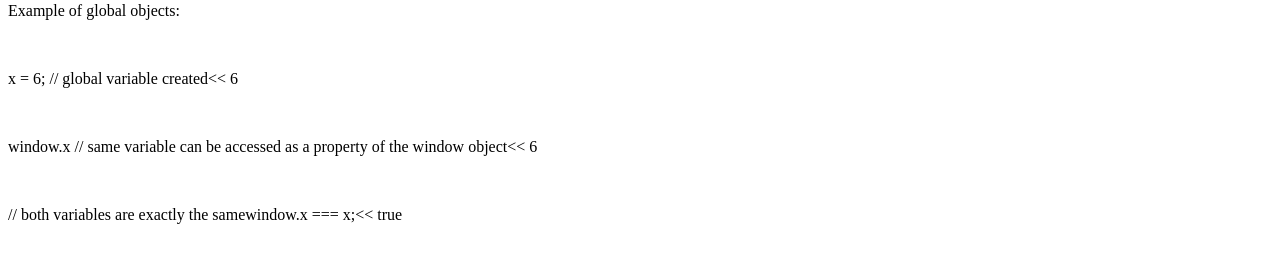
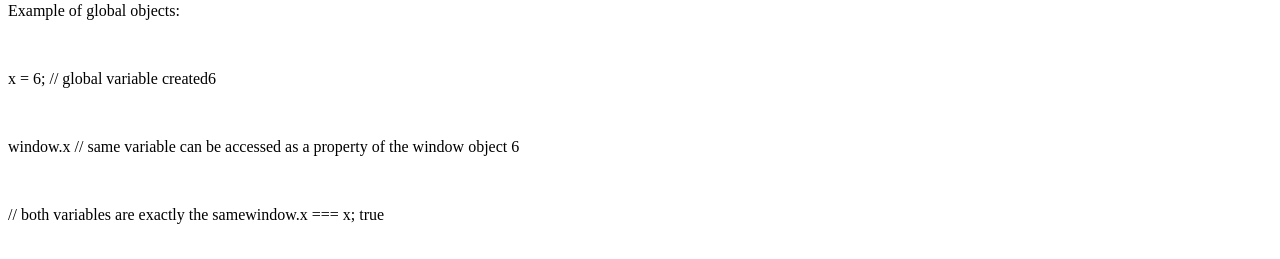
Before and after one commit to kevinalexandertello/WDD330, a website: page wdd330week9.html in a window 1280 px wide. Shown: the part 406-665 px from the top of the page. Drawn offline with Linux system fonts and the light colour scheme.

Commit message:
Update wdd330week9.html

```diff
--- a/wdd330week9.html
+++ b/wdd330week9.html
@@ -27,12 +27,12 @@
     <br>
     <p>Example of global objects:</p>
     <br>
-    <p> x = 6;  // global variable created<< 6
+    <p> x = 6;  // global variable created6
     </p>
     <br>
-     <p>window.x // same variable can be accessed as a property of the window object<< 6</p>
+     <p>window.x // same variable can be accessed as a property of the window object  6</p>
      <br>
-      <p>// both variables are exactly the samewindow.x === x;<< true
+      <p>// both variables are exactly the samewindow.x === x;  true
     </p>
     <br>
   <a href="https://kevinalexandertello.github.io/WDD330/wdd330indexforGIThub.html">WDD330 Assignments</a>
```
